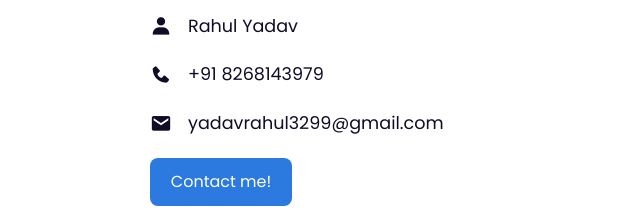
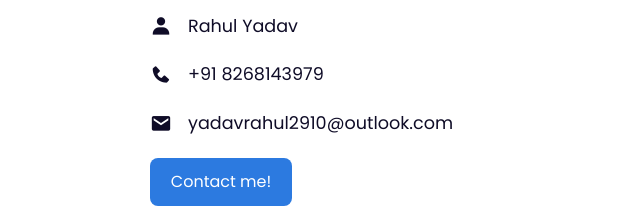
Before and after one commit to rahuly29/Personal--Portfolio, a plain HTML site: page index.html in a window 1280 px wide. Shown: the part 1139-1360 px from the top of the page, 498-1138 px from the left. Drawn offline with nearby package versions, Linux system fonts and the light colour scheme.

Commit message:
email id change

```diff
--- a/index.html
+++ b/index.html
@@ -79,7 +79,7 @@
 
                 <div class="info-box">
                     <i class='bx bxs-envelope'></i>
-                    <span>yadavrahul3299@gmail.com</span>
+                    <span>yadavrahul2910@outlook.com</span>
                 </div>
             </div>
             <a href="#contact" class="btn">Contact me!</a>
```
